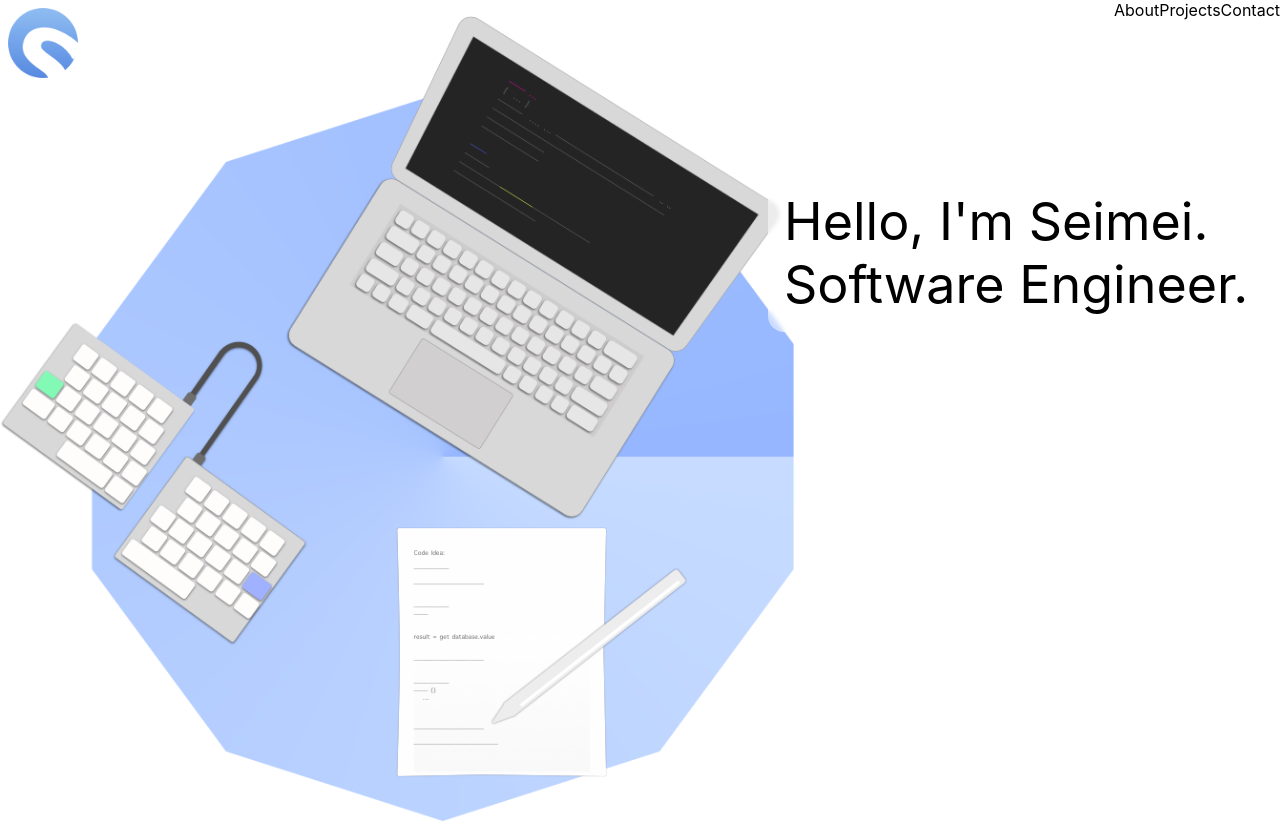
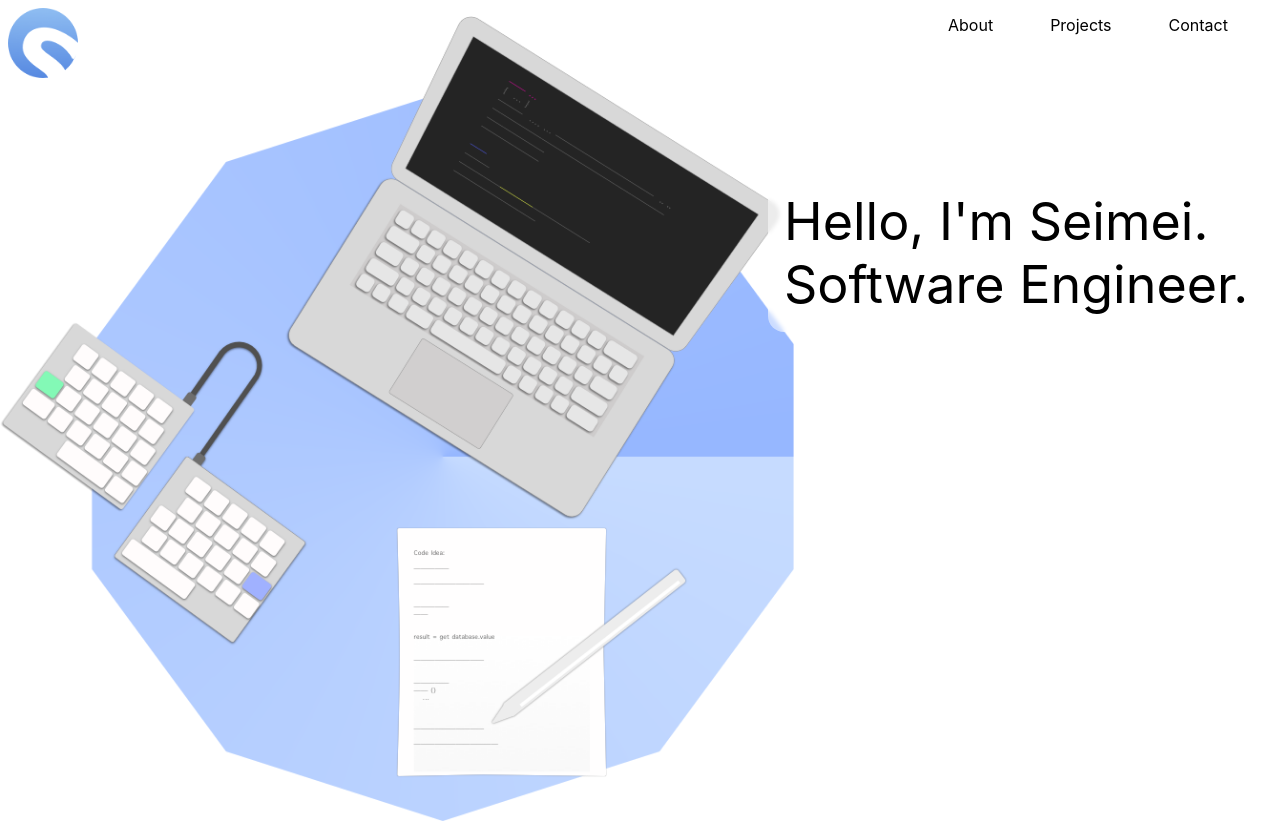
Before and after one commit to Lulkafe/Portofolio, a Next.js app: page / in a window 1280 px wide. Built offline with nearby package versions, Linux system fonts and the light colour scheme.

Commit message:
Added basic styles to Welcome section

```diff
--- a/pages/index.tsx
+++ b/pages/index.tsx
@@ -2,6 +2,7 @@ import type { NextPage } from 'next'
 import Head from 'next/head'
 import Image from 'next/image'
 import styles from '../styles/Home.module.sass'
+import hd_style from '../styles/Header.module.sass'
 
 const Home: NextPage = () => {
   return (
@@ -15,18 +16,18 @@ const Home: NextPage = () => {
 
 const Header = () => {
   return (
-    <nav className={styles.nav}>
-      <span className={styles['nav__logo-wrapper']}>
+    <nav className={hd_style.nav}>
+      <span className={hd_style.logo_wrapper}>
         <Image alt='site-logo'
           src='/site-logo.png'
           height={70}
           width={70}
           />
       </span>
-      <span className={styles.test_this}>
-        <a>About</a>
-        <a>Projects</a>
-        <a>Contact</a>
+      <span className={hd_style.menu_wrapper}>
+        <a className={hd_style.menu_item} href='#'>About</a>
+        <a className={hd_style.menu_item} href='#'>Projects</a>
+        <a className={hd_style.menu_item} href='#'>Contact</a>
       </span>
     </nav>
   )
--- /dev/null
+++ b/styles/Header.module.sass
@@ -0,0 +1,26 @@
+.nav
+    height: 55px
+    width: 100%
+    position: absolute
+    display: flex
+    justify-content: space-between
+    z-index: 255 //Position of Welcome message part is absolute
+                 //so, this index is to make nav-items clickable
+
+.menu_item
+    padding: 5px 5px 7px 5px
+    border-bottom: 3px solid transparent
+    cursor: pointer
+
+.menu_item:hover
+    border-bottom: 3px solid blue
+
+.menu_wrapper
+    display: flex
+    width: 30%
+    justify-content: space-evenly
+    align-items: center
+
+.logo_wrapper
+    display: inline-block
+    padding: 8px 0 0 8px
--- a/styles/Home.module.sass
+++ b/styles/Home.module.sass
@@ -1,14 +1,3 @@
-.nav
-    height: 55px
-    width: 100%
-    position: absolute
-    display: flex
-    justify-content: space-between
-
-.nav__logo-wrapper
-    display: inline-block
-    padding: 8px 0 0 8px
-
 .welcome-sec__greeting
     position: absolute
     font-size: 52px
```
